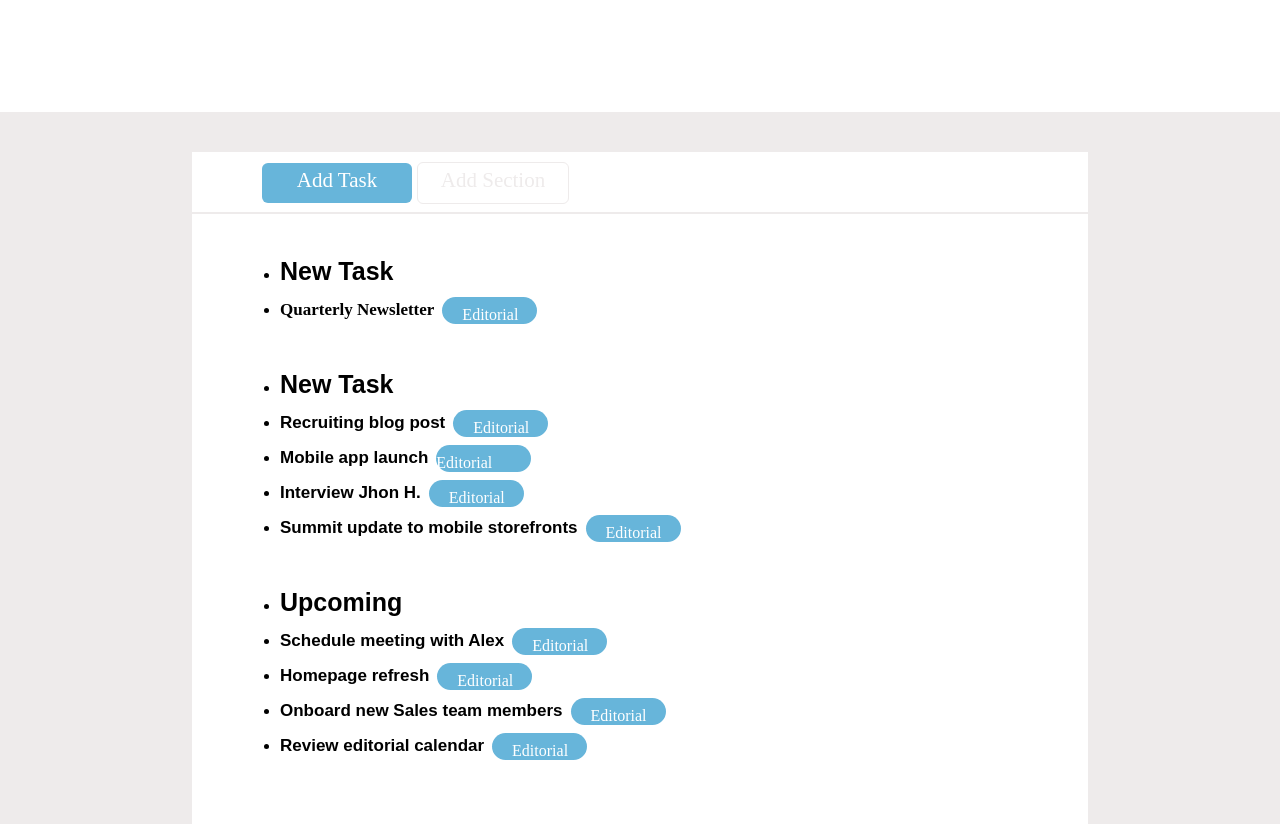
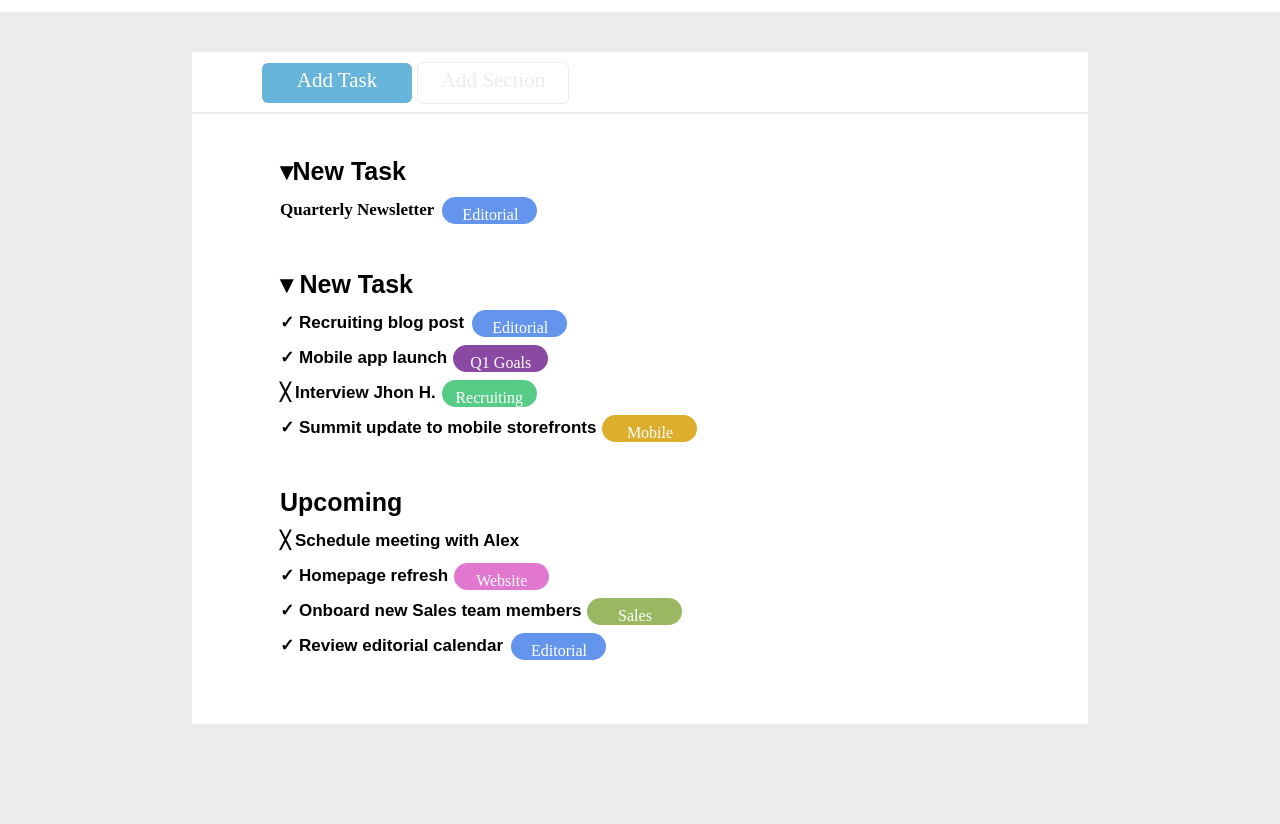
Before and after one commit to Mithrandir7z/html-css-toboolist, a plain HTML site: page index.html in a window 1280 px wide. Shown: the part 88-912 px from the top of the page. After the commit the page ends 812 px from the top, so only its background shows below. Drawn offline with Linux system fonts and the light colour scheme.

Commit message:
esercizio quasi finito

```diff
--- a/index.html
+++ b/index.html
@@ -23,28 +23,28 @@
         <div class="liste">
             <div class="lista1">
                 <ul class="ul1">
-                    <li><span class="categoria">New Task</span></li>
+                    <li><span class="categoria">&#9662;New Task</span></li>
                     <li><span class="compito">Quarterly Newsletter</span><div class="editorial"><span id="editorial">Editorial</span></div></li>
                 </ul>
             </div>
 
             <div class="lista1">
                 <ul class="ul1">
-                    <li><span class="categoria">New Task</span></li>
-                    <li><span class="compito1">Recruiting blog post</span><div class="editorial"><span id="editorial">Editorial</span></div></li>
-                    <li><span class="compito1">Mobile app launch</span><div class="editorial"><span id="q1-goals">Editorial</span></div></li>
-                    <li><span class="compito1">Interview Jhon H.</span><div class="editorial"><span id="editorial">Editorial</span></div></li>
-                    <li><span class="compito1">Summit update to mobile storefronts</span><div class="editorial"><span id="editorial">Editorial</span></div></li>
+                    <li><span class="categoria">&#9662; New Task</span></li>
+                    <li><span class="compito1">&#10003; Recruiting blog post</span><div class="editorial"><span id="editorial">Editorial</span></div></li>
+                    <li><span class="compito1">&#10003; Mobile app launch</span><div class="q1-goals"><span id="q1-goals">Q1 Goals</span></div></li>
+                    <li><span class="compito1">&#9587; Interview Jhon H.</span><div class="Recruiting"><span id="Recruiting">Recruiting</span></div></li>
+                    <li><span class="compito1">&#10003; Summit update to mobile storefronts</span><div class="Mobile"><span id="Mobile">Mobile</span></div></li>
                 </ul>
             </div>
 
             <div class="lista1">
                 <ul class="ul1">
                     <li><span class="categoria">Upcoming</span></li>
-                    <li><span class="compito1">Schedule meeting with Alex</span><div class="editorial"><span id="editorial">Editorial</span></div></li>
-                    <li><span class="compito1">Homepage refresh</span><div class="editorial"><span id="editorial">Editorial</span></div></li>
-                    <li><span class="compito1">Onboard new Sales team members</span><div class="editorial"><span id="editorial">Editorial</span></div></li>
-                    <li><span class="compito1">Review editorial calendar</span><div class="editorial"><span id="editorial">Editorial</span></div></li>
+                    <li><span class="compito1">&#9587; Schedule meeting with Alex</span></li>
+                    <li><span class="compito1">&#10003; Homepage refresh</span><div class="Website"><span id="Website">Website</span></div></li>
+                    <li><span class="compito1">&#10003; Onboard new Sales team members</span><div class="Sales"><span id="Sales">Sales</span></div></li>
+                    <li><span class="compito1">&#10003; Review editorial calendar</span></span><div class="editorial"><span id="editorial">Editorial</span></li>
                 </ul>
             </div>
         </div>
--- a/layout.css
+++ b/layout.css
@@ -10,7 +10,7 @@ body {
 
 .header {
     width: 100%;
-    height: 200px;
+    height: 100px;
     background-color: white;
 }
 
@@ -91,6 +91,10 @@ body {
     padding-top: 40px;
 }
 
+ul {
+    list-style-type: none;
+}
+
 .categoria {
     font-size: 25px;
     font-weight: 600;
@@ -100,7 +104,18 @@ body {
 .editorial {
     width: 95px;
     height: 27px;
-    background-color: rgb(103, 181, 218);
+    color: white;
+    display: inline-block;
+    margin-left: 8px;
+    border-radius: 15px;
+    position: relative;
+    top: 5px;
+    background-color: cornflowerblue;
+}
+
+.q1-goals {
+    width: 95px;
+    height: 27px;
     color: white;
     display: inline-block;
     margin-left: 8px;
@@ -130,7 +145,7 @@ li {
     font-weight: 600;
 }
 
-.q1-goals {
+#q1-goals {
     width: 95px;
     height: 27px;
     background-color: rgb(138, 73, 163);
@@ -138,4 +153,103 @@ li {
     display: inline-block;
     margin-left: 8px;
     border-radius: 15px;
+    position: relative;
+    right: 10px;
+    text-align: center;
 }
+
+.Recruiting {
+    width: 95px;
+    height: 27px;
+    color: white;
+    display: inline-block;
+    margin-left: 8px;
+    border-radius: 15px;
+    position: relative;
+    top: 5px;
+}
+
+#Recruiting {
+    width: 95px;
+    height: 27px;
+    background-color: rgb(86, 204, 135);
+    color: white;
+    display: inline-block;
+    margin-left: 8px;
+    border-radius: 15px;
+    position: relative;
+    right: 10px;
+    text-align: center;
+}
+
+.Mobile {
+    width: 95px;
+    height: 27px;
+    color: white;
+    display: inline-block;
+    margin-left: 8px;
+    border-radius: 15px;
+    position: relative;
+    top: 5px;
+}
+
+#Mobile {
+    width: 95px;
+    height: 27px;
+    background-color: rgb(221, 174, 44);
+    color: white;
+    display: inline-block;
+    margin-left: 8px;
+    border-radius: 15px;
+    position: relative;
+    right: 10px;
+    text-align: center;
+}
+
+.Website {
+    width: 95px;
+    height: 27px;
+    color: white;
+    display: inline-block;
+    margin-left: 8px;
+    border-radius: 15px;
+    position: relative;
+    top: 5px;
+}
+
+#Website {
+    width: 95px;
+    height: 27px;
+    background-color: rgb(226, 119, 208);
+    color: white;
+    display: inline-block;
+    margin-left: 8px;
+    border-radius: 15px;
+    position: relative;
+    right: 10px;
+    text-align: center;
+}
+
+.Sales {
+    width: 95px;
+    height: 27px;
+    color: white;
+    display: inline-block;
+    margin-left: 8px;
+    border-radius: 15px;
+    position: relative;
+    top: 5px;
+}
+
+#Sales {
+    width: 95px;
+    height: 27px;
+    background-color: rgb(154, 184, 98);
+    color: white;
+    display: inline-block;
+    margin-left: 8px;
+    border-radius: 15px;
+    position: relative;
+    right: 10px;
+    text-align: center;
+}
```
